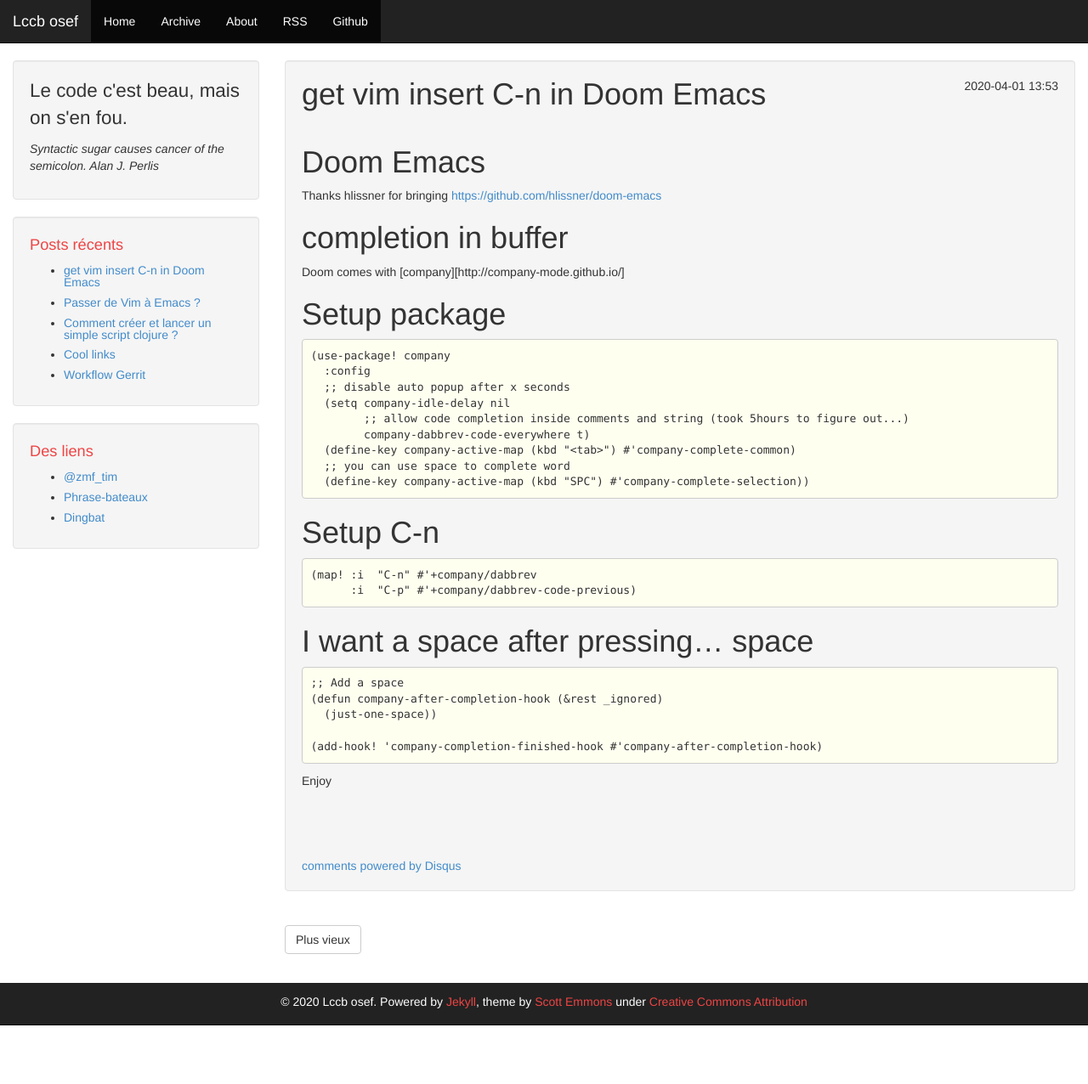
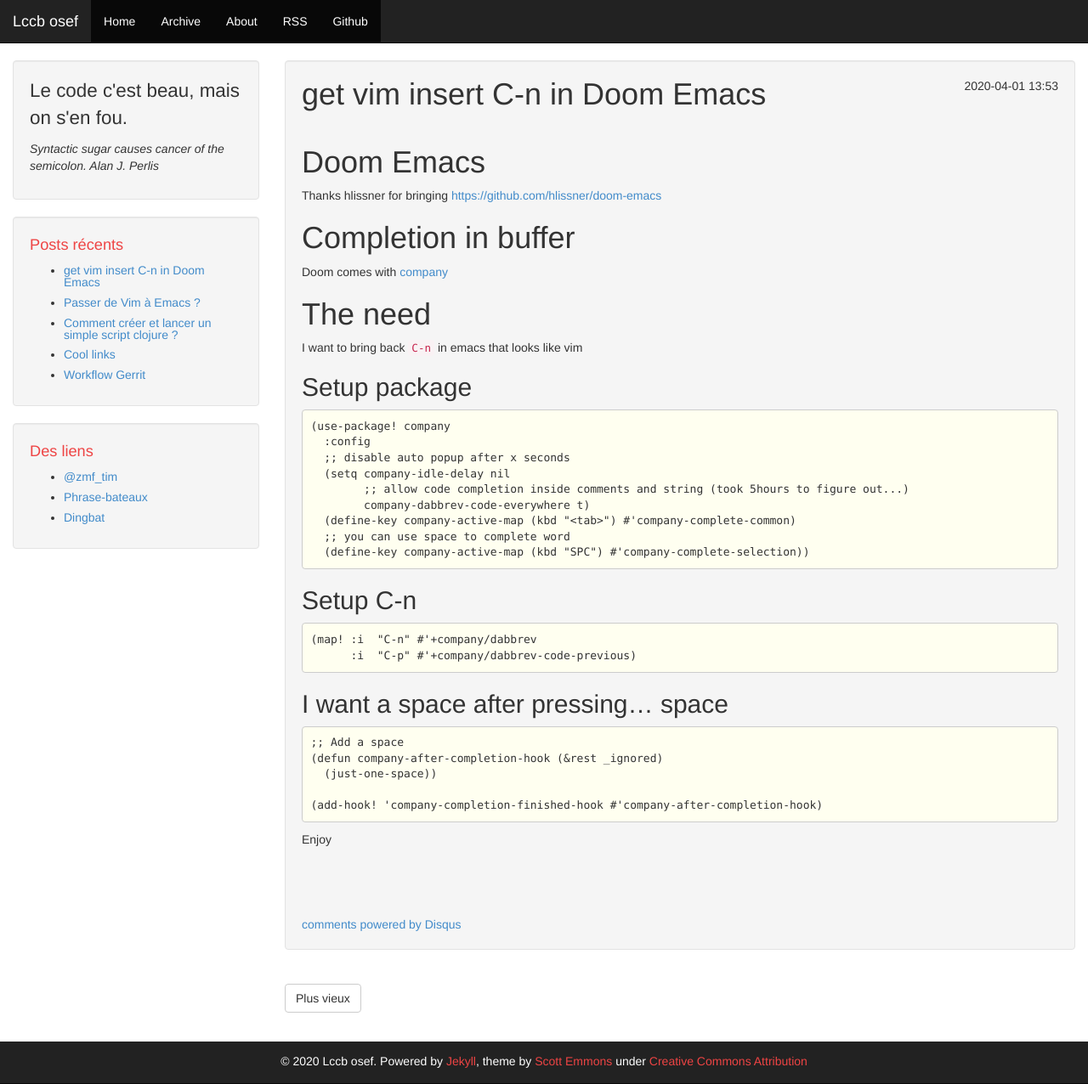
Before and after one commit to Hettomei/Hettomei.github.io, a Jekyll site: the page built from _posts/2020-04-01-happy-confinement-welcome-doom-emacs.md, in a window 1280 px wide. Shown: the whole page at 85% size. Built offline with Jekyll 4.4.1, drawn with Linux system fonts in a browser that asks for light colours; comment, search, counter and statistics services are not loaded; before the commit the page ends 1207 px from its top, so only the background shows below that.

Commit message:
I really need to learn url link in markdown !!

````diff
--- a/_posts/2020-04-01-happy-confinement-welcome-doom-emacs.md
+++ b/_posts/2020-04-01-happy-confinement-welcome-doom-emacs.md
@@ -9,11 +9,15 @@
 
 Thanks hlissner for bringing <https://github.com/hlissner/doom-emacs>
 
-# completion in buffer
+# Completion in buffer
 
-Doom comes with [company][http://company-mode.github.io/]
+Doom comes with [company](http://company-mode.github.io/)
 
-# Setup package
+# The need
+
+I want to bring back `C-n` in emacs that looks like vim
+
+## Setup package
 
 ```
 (use-package! company
@@ -27,15 +31,14 @@
   (define-key company-active-map (kbd "SPC") #'company-complete-selection))
 ```
 
-# Setup C-n
-
+## Setup C-n
 
 ```
 (map! :i  "C-n" #'+company/dabbrev
       :i  "C-p" #'+company/dabbrev-code-previous)
 ```
 
-# I want a space after pressing... space
+## I want a space after pressing... space
 
 ```
 ;; Add a space
````
